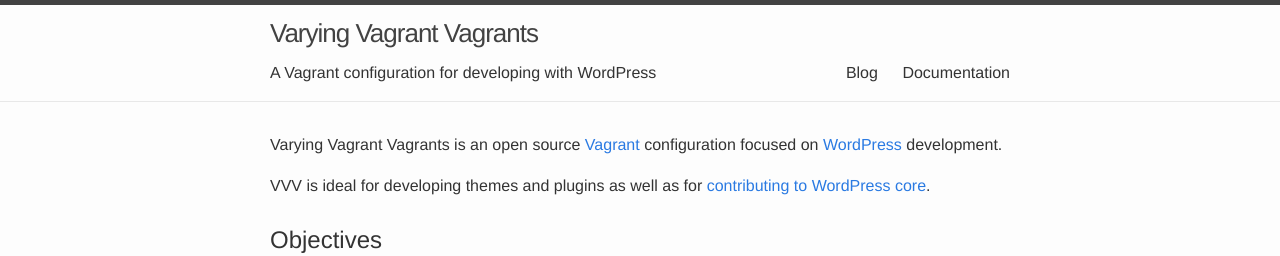
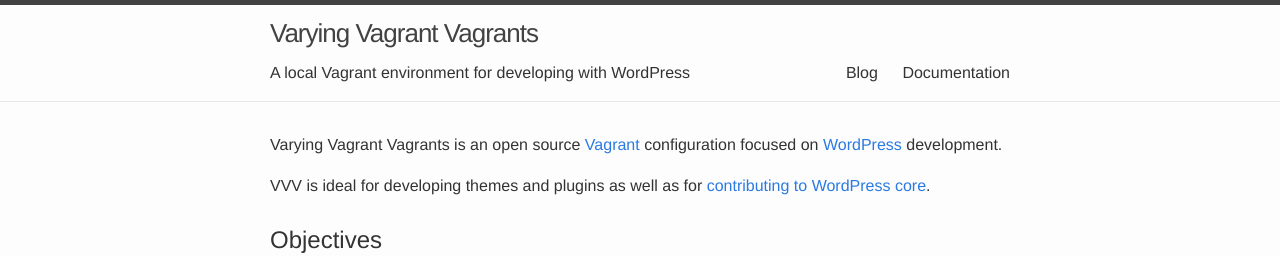
Before and after one commit to Varying-Vagrant-Vagrants/varyingvagrantvagrants.org, a Jekyll site: the page built from index.md, in a window 1280 px wide. Shown: the top 256 px of the page. Built offline with Jekyll 4.4.1, drawn with Linux system fonts in a browser that asks for light colours.

Commit message:
A more accurate tagline

```diff
--- a/_includes/header.html
+++ b/_includes/header.html
@@ -4,7 +4,7 @@
 
     <a class="site-title" href="{{ site.baseurl }}/">{{ site.title }}</a>
 
-	<span class="site-sub-head">A Vagrant configuration for developing with WordPress</span>
+	<span class="site-sub-head">A local Vagrant environment for developing with WordPress</span>
 
     <nav class="site-nav">
       <a href="#" class="menu-icon">
```
